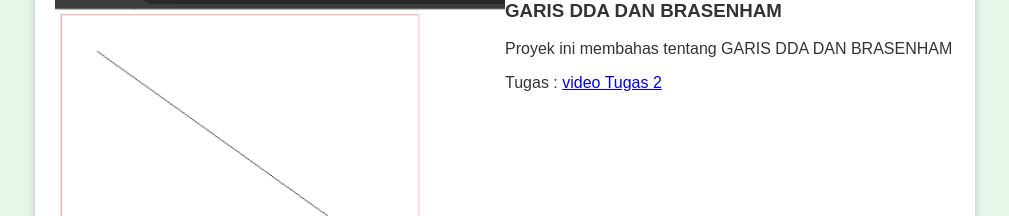
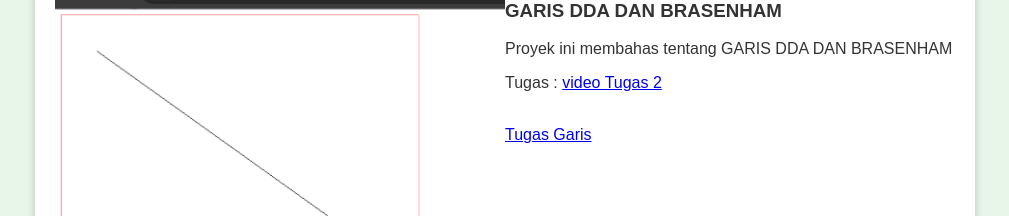
Before and after one commit to naufalxyxyxyxyx/2413025010naufalydhs_, a plain HTML site: page index.html in a window 1280 px wide. Shown: the part 864-1080 px from the top of the page, without its empty margins (135-1144 px from the left). Drawn offline with Linux system fonts and the light colour scheme.

Commit message:
index.html

```diff
--- a/index.html
+++ b/index.html
@@ -110,6 +110,7 @@
                     <h3>GARIS DDA DAN BRASENHAM</h3>
                     <p>Proyek ini membahas tentang GARIS DDA DAN BRASENHAM </p>
                     <p>Tugas : <a href="https://drive.google.com/file/d/1LPhiDtV1bHT-S-HNhq8gtihWAKiGCRE1/view?usp=sharing">video Tugas 2</a></p><br>
+                    <a href="garis.html">Tugas Garis</a>
                 </div>
 
             </div>
@@ -125,6 +126,7 @@
                 <h3>BRASENHAM LINGKARAN</h3>
                 <p>Proyek ini membahas tentang BRASENHAM LINGKARAN</p>
                 <p>Tugas : <a href="https://drive.google.com/file/d/1WJBE0CEbqp6Vufj9wT_xph4llPnkL0fv/view?usp=sharing">video Tugas 3</a></p><br>
+
             </div>
 
         </div>
```
